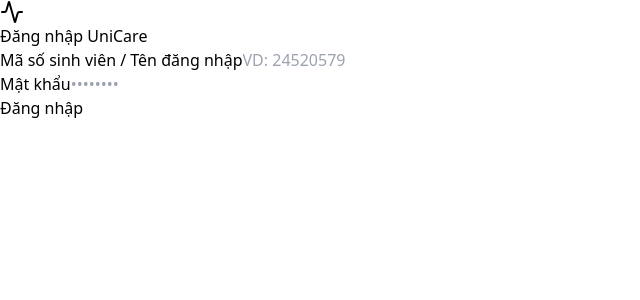
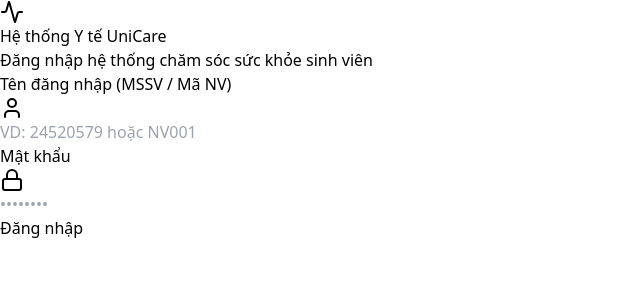
Before and after one commit to hongtc08/UniCare, a React app in the folder frontend/: page /login in a window 1280 px wide. Shown: the top 300 px of the page, without its empty margins (0-640 px from the left). Built offline with nearby package versions, Linux system fonts and the light colour scheme; no server answers; the HTML template or start-up script is replaced by a standard one.

Commit message:
feat(frontend): connect login page to backend auth api with role-based routing

```diff
--- a/frontend/package.json
+++ b/frontend/package.json
@@ -10,8 +10,11 @@
     "preview": "vite preview"
   },
   "dependencies": {
+    "axios": "^1.20.0",
+    "lucide-react": "^1.60.0",
     "react": "^19.3.1",
-    "react-dom": "^19.3.1"
+    "react-dom": "^19.3.1",
+    "react-router-dom": "^7.18.4"
   },
   "devDependencies": {
     "@eslint/js": "^10.0.1",
--- a/frontend/src/api/authApi.js
+++ b/frontend/src/api/authApi.js
@@ -1,9 +1,19 @@
 import axiosClient from './axiosClient';
 
 export const authApi = {
+  /**
+   * Gọi API Đăng nhập
+   * POST /api/auth/login
+   * @param {{ username: string, password: string }} credentials
+   * @returns {Promise<{ token: string, tokenType: string, username: string, fullName: string, role: 'SINH_VIEN' | 'NHAN_VIEN_Y_TE' | 'BAN_QUAN_LY' }>}
+   */
   login: (credentials) => axiosClient.post('/auth/login', credentials),
-  register: (data) => axiosClient.post('/auth/register', data),
-  getMe: () => axiosClient.get('/auth/me'),
+
+  /**
+   * Đổi mật khẩu cá nhân
+   * PUT /api/auth/change-password
+   */
+  changePassword: (data) => axiosClient.put('/auth/change-password', data),
 };
 
 export default authApi;
--- a/frontend/src/context/AuthContext.jsx
+++ b/frontend/src/context/AuthContext.jsx
@@ -11,12 +11,14 @@
   const login = (userData, token) => {
     setUser(userData);
     localStorage.setItem('token', token);
+    localStorage.setItem('role', userData.role);
     localStorage.setItem('user', JSON.stringify(userData));
   };
 
   const logout = () => {
     setUser(null);
     localStorage.removeItem('token');
+    localStorage.removeItem('role');
     localStorage.removeItem('user');
   };
 
--- a/frontend/src/pages/Login.jsx
+++ b/frontend/src/pages/Login.jsx
@@ -1,56 +1,145 @@
 import React, { useState } from 'react';
 import { useNavigate } from 'react-router-dom';
 import { useAuth } from '../context/AuthContext';
-import { Activity } from 'lucide-react';
+import authApi from '../api/authApi';
+import { Activity, Lock, User, AlertCircle, Loader2 } from 'lucide-react';
 
 const Login = () => {
   const [username, setUsername] = useState('');
   const [password, setPassword] = useState('');
+  const [errorMessage, setErrorMessage] = useState('');
+  const [loading, setLoading] = useState(false);
+
   const { login } = useAuth();
   const navigate = useNavigate();
 
-  const handleSubmit = (e) => {
+  const handleNavigateByRole = (role) => {
+    switch (role) {
+      case 'SINH_VIEN':
+        navigate('/profile');
+        break;
+      case 'NHAN_VIEN_Y_TE':
+        navigate('/lich-kham');
+        break;
+      case 'BAN_QUAN_LY':
+        navigate('/dashboard');
+        break;
+      default:
+        navigate('/dashboard');
+        break;
+    }
+  };
+
+  const handleSubmit = async (e) => {
     e.preventDefault();
-    // Demo login - sau này thay bằng authApi.login({ username, password })
-    login({ name: username || 'Sinh viên UniCare', role: 'STUDENT' }, 'mock-jwt-token');
-    navigate('/dashboard');
+    setErrorMessage('');
+    setLoading(true);
+
+    try {
+      // response.data đã được unwrap từ axiosClient
+      const response = await authApi.login({
+        username: username.trim(),
+        password: password,
+      });
+
+      const { token, role, fullName } = response;
+
+      // Lưu trữ state xác thực
+      login({ username, fullName, role }, token);
+
+      // Chuyển hướng theo role
+      handleNavigateByRole(role);
+    } catch (error) {
+      // Bắt lỗi từ BE trả về (vd: 401 BadCredentialsException hoặc 403 LockedException)
+      const message =
+        error.response?.data?.message ||
+        (error.response?.status === 401
+          ? 'Tên đăng nhập hoặc mật khẩu không chính xác.'
+          : error.response?.status === 403
+          ? 'Tài khoản của bạn đã bị khóa hoặc không có quyền truy cập.'
+          : 'Không thể kết nối đến máy chủ. Vui lòng thử lại sau.');
+      setErrorMessage(message);
+    } finally {
+      setLoading(false);
+    }
   };
 
   return (
-    <div className="min-h-screen bg-gray-100 flex items-center justify-center p-4">
-      <div className="bg-white p-8 rounded-xl shadow-lg max-w-md w-full">
+    <div className="min-h-screen bg-gradient-to-br from-blue-50 to-indigo-100 flex items-center justify-center p-4">
+      <div className="bg-white p-8 rounded-2xl shadow-xl max-w-md w-full border border-gray-100">
         <div className="flex justify-center mb-4 text-blue-600">
-          <Activity className="w-12 h-12" />
+          <div className="p-3 bg-blue-50 rounded-2xl">
+            <Activity className="w-10 h-10 text-blue-600" />
           </div>
-        <h2 className="text-2xl font-bold text-center text-gray-800 mb-6">Đăng nhập UniCare</h2>
+        </div>
+
+        <h2 className="text-2xl font-bold text-center text-gray-800">Hệ thống Y tế UniCare</h2>
+        <p className="text-sm text-center text-gray-500 mt-1 mb-6">
+          Đăng nhập hệ thống chăm sóc sức khỏe sinh viên
+        </p>
+
         <form onSubmit={handleSubmit} className="space-y-4">
           <div>
-            <label className="block text-sm font-medium text-gray-700 mb-1">Mã số sinh viên / Tên đăng nhập</label>
+            <label className="block text-sm font-semibold text-gray-700 mb-1">
+              Tên đăng nhập (MSSV / Mã NV)
+            </label>
+            <div className="relative">
+              <span className="absolute inset-y-0 left-0 flex items-center pl-3 text-gray-400">
+                <User className="w-5 h-5" />
+              </span>
               <input
                 type="text"
                 required
-              className="w-full px-3 py-2 border rounded-lg focus:outline-none focus:ring-2 focus:ring-blue-500"
+                disabled={loading}
+                className="w-full pl-10 pr-3 py-2.5 border border-gray-300 rounded-lg text-sm focus:outline-none focus:ring-2 focus:ring-blue-500 focus:border-transparent transition disabled:bg-gray-100"
                 value={username}
                 onChange={(e) => setUsername(e.target.value)}
-              placeholder="VD: 24520579"
+                placeholder="VD: 24520579 hoặc NV001"
               />
             </div>
+          </div>
+
           <div>
-            <label className="block text-sm font-medium text-gray-700 mb-1">Mật khẩu</label>
+            <label className="block text-sm font-semibold text-gray-700 mb-1">
+              Mật khẩu
+            </label>
+            <div className="relative">
+              <span className="absolute inset-y-0 left-0 flex items-center pl-3 text-gray-400">
+                <Lock className="w-5 h-5" />
+              </span>
               <input
                 type="password"
                 required
-              className="w-full px-3 py-2 border rounded-lg focus:outline-none focus:ring-2 focus:ring-blue-500"
+                disabled={loading}
+                className="w-full pl-10 pr-3 py-2.5 border border-gray-300 rounded-lg text-sm focus:outline-none focus:ring-2 focus:ring-blue-500 focus:border-transparent transition disabled:bg-gray-100"
                 value={password}
                 onChange={(e) => setPassword(e.target.value)}
                 placeholder="••••••••"
               />
             </div>
+          </div>
+
+          {/* Thông báo lỗi nổi bật */}
+          {errorMessage && (
+            <div className="p-3 rounded-lg bg-red-50 border border-red-200 flex items-start space-x-2 text-red-700 text-sm animate-shake">
+              <AlertCircle className="w-5 h-5 flex-shrink-0 mt-0.5 text-red-600" />
+              <span>{errorMessage}</span>
+            </div>
+          )}
+
           <button
             type="submit"
-            className="w-full bg-blue-600 hover:bg-blue-700 text-white font-medium py-2 rounded-lg transition"
+            disabled={loading}
+            className="w-full bg-blue-600 hover:bg-blue-700 active:bg-blue-800 text-white font-semibold py-2.5 rounded-lg shadow-sm transition flex items-center justify-center space-x-2 disabled:opacity-60 disabled:cursor-not-allowed"
           >
-            Đăng nhập
+            {loading ? (
+              <>
+                <Loader2 className="w-5 h-5 animate-spin" />
+                <span>Đang xử lý...</span>
+              </>
+            ) : (
+              <span>Đăng nhập</span>
+            )}
           </button>
         </form>
       </div>
```
Also changed, not shown: package.json (deleted, +0 -12 lines), 2 other files (tests, documents, lock files or other folders). Lines whose indentation alone changed are shown as unchanged.
